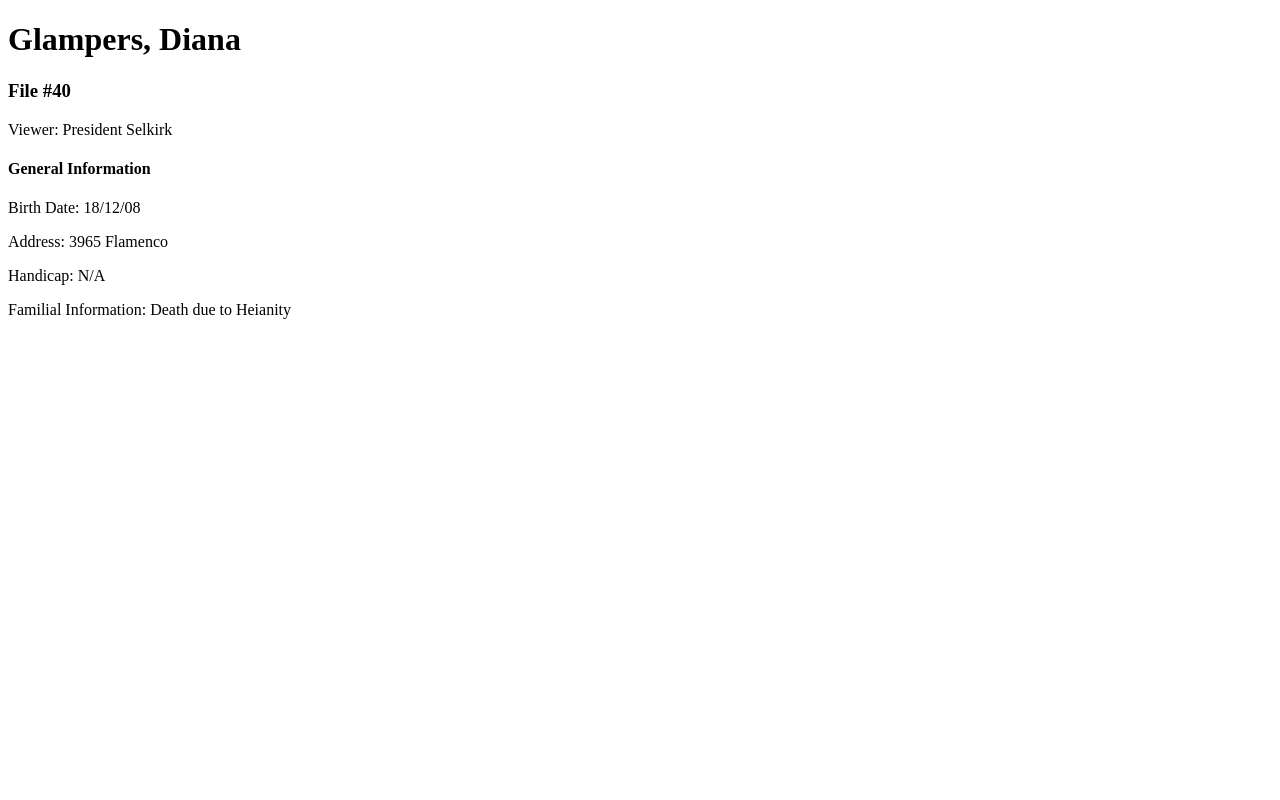
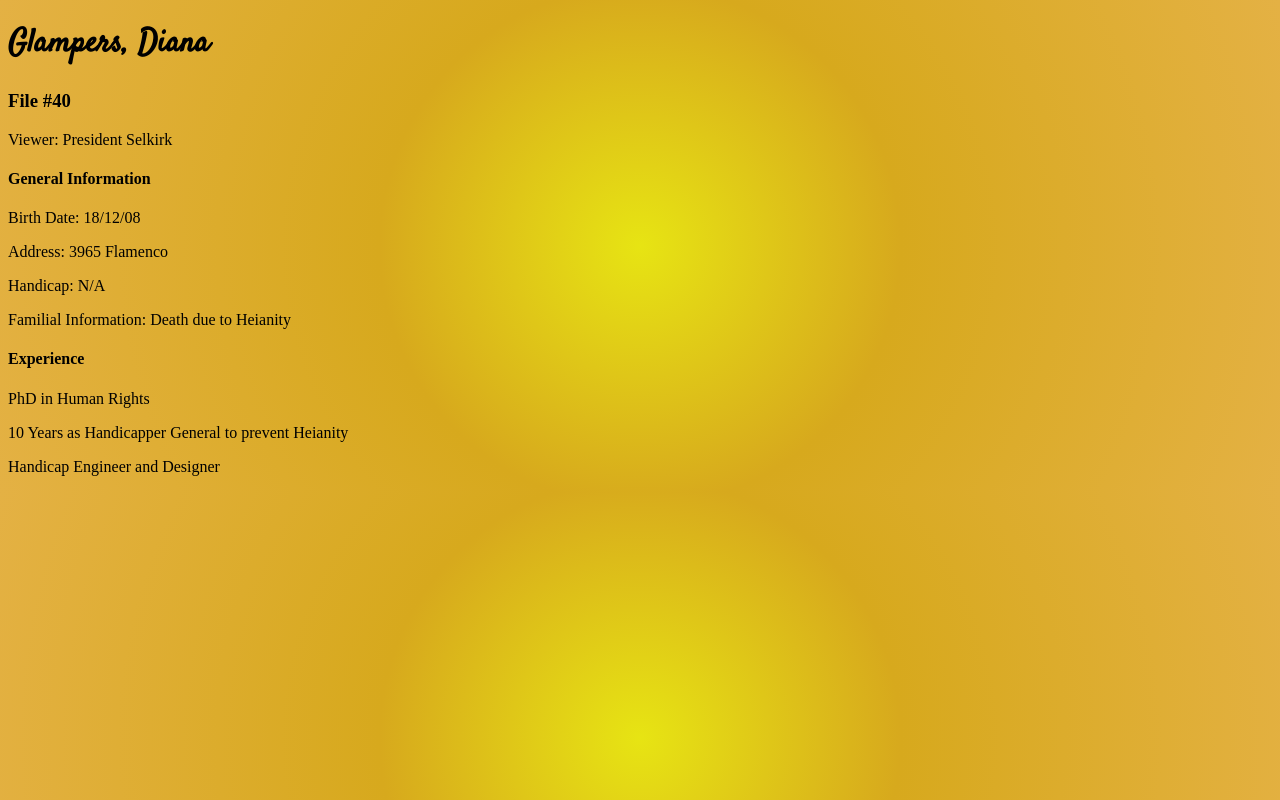
Before and after one commit to TR-Code1/thedianamoonglampersfiles, a plain HTML site: page index.html in a window 1280 px wide. Drawn offline with Linux system fonts and the light colour scheme.

Commit message:
handesign

```diff
--- a/index.html
+++ b/index.html
@@ -1,8 +1,34 @@
 <!DOCTYPE html>
 <html lang="en" dir="ltr">
   <head>
+    <link rel="preconnect" href="https://fonts.googleapis.com">
+<link rel="preconnect" href="https://fonts.gstatic.com" crossorigin>
+<link href="https://fonts.googleapis.com/css2?family=Satisfy&display=swap" rel="stylesheet">
     <meta charset="utf-8">
     <title>The Diana Moon Glampers Files</title>
+    <style media="screen">
+      body {
+        background: rgb(231,228,19);
+background: radial-gradient(circle, rgba(231,228,19,1) 0%, rgba(215,169,29,1) 38%, rgba(228,177,68,1) 100%);
+      }
+     h1 {
+       font-family: "Satisfy", cursive;
+     }
+
+     a {
+       display: none;
+     }
+    </style>
+    <script type="text/javascript">
+      function showDesigns() {
+        const designs = document.createElement('a');
+        designs.id = "handesign";
+        designs.href = "handesign.html";
+        document.getElementById("experience").appendChild(designs);
+        designs.innerHTML = "Handicap Architectural Design";
+        document.getElementById("handesign").click();
+      }
+    </script>
   </head>
   <body>
     <h1> Glampers, Diana </h1>
@@ -10,12 +36,17 @@
     <p> Viewer: President Selkirk </p>
     <div class="container">
       <div class = "general-info">
-        <h4> General Information </h4>
+        <h4 id = "genfo"> General Information </h4>
         <p> Birth Date: 18/12/08 </p>
         <p> Address: 3965 Flamenco </p>
         <p> Handicap: N/A </p>
         <p> Familial Information: Death due to Heianity </p>
       </div>
+      <div class = "experience">
+        <h4 id = "exp"> Experience </h4>
+        <p> PhD in Human Rights </p>
+        <p> 10 Years as Handicapper General to prevent Heianity </p>
+        <p onclick = "showDesigns()"> Handicap Engineer and Designer </p>
     </div>
   </body>
 </html>
```
Also changed, not shown: handesign.html (added).
